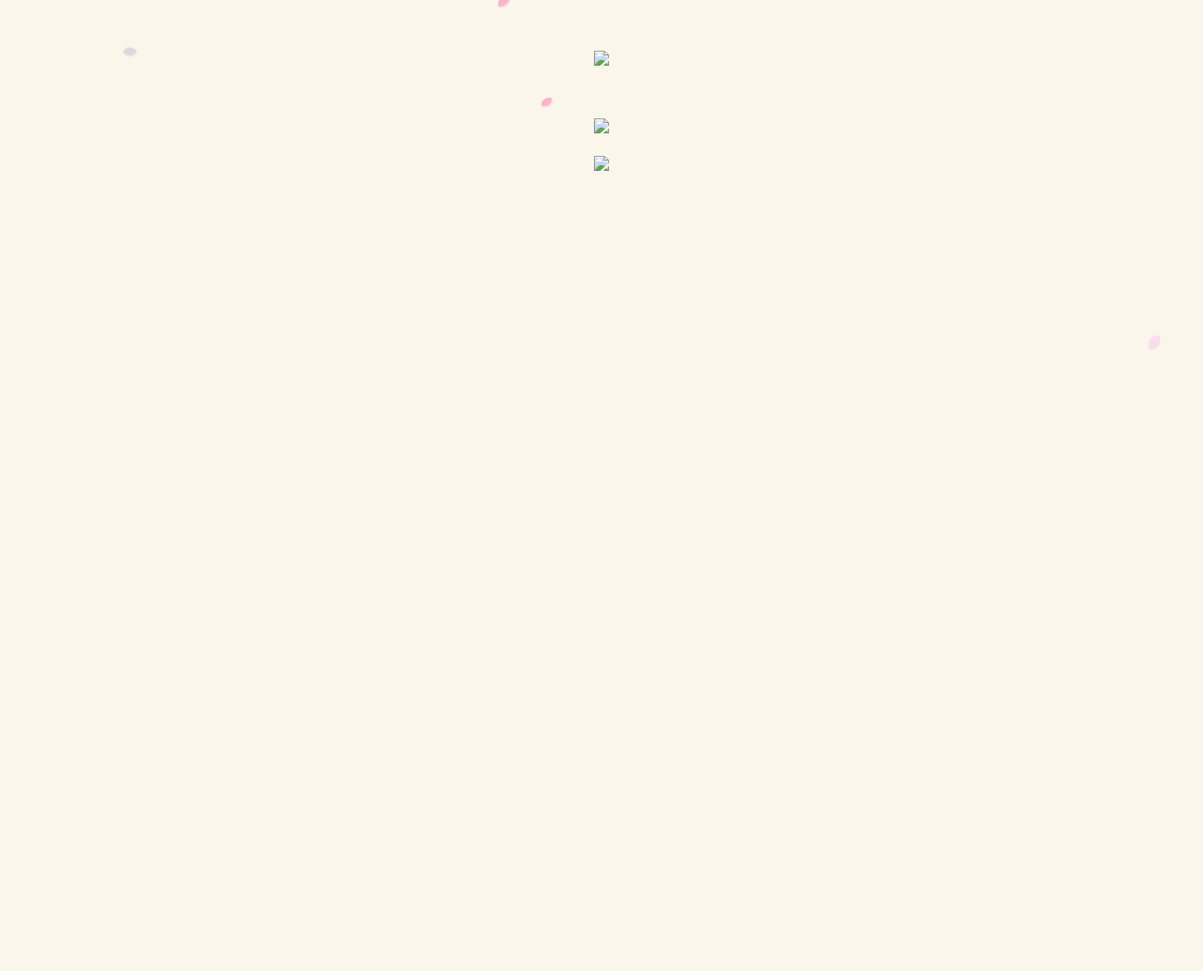
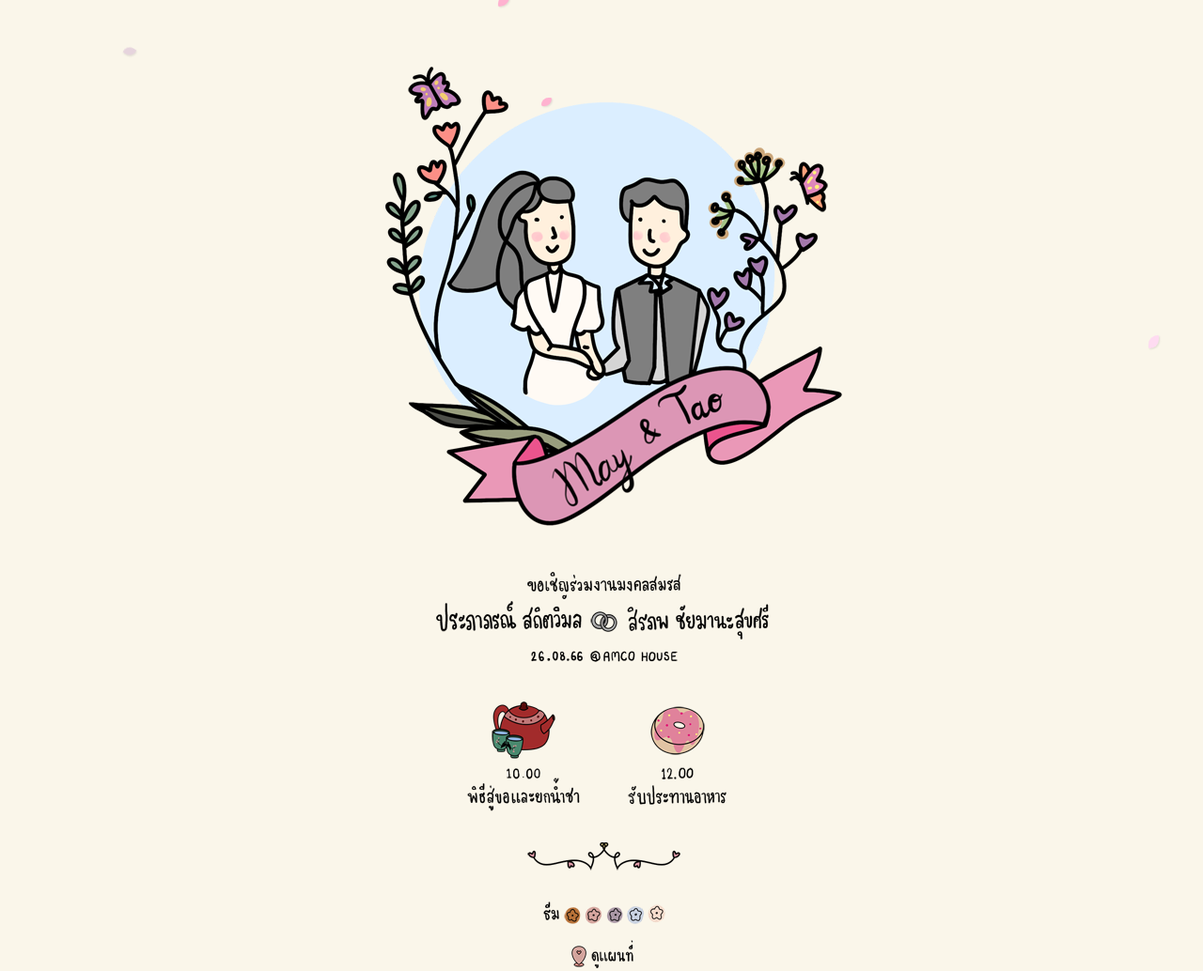
Before and after one commit to tsctao/wedding, a plain HTML site: page index.html in a window 1280 px wide. Shown: the whole page at 94% size. Before the commit the page ends 800 px from the top, so only its background shows below. Drawn offline with nearby package versions, Linux system fonts and the light colour scheme; the site is published under a folder, as on GitHub Pages, so addresses that start at the root find nothing.

Commit message:
fix path

```diff
--- a/index.html
+++ b/index.html
@@ -58,23 +58,23 @@
   <body>
     <div class="container py-5">
       <div class="text-center">
-        <img src="/img/couple.png" class="img-fluid"
-          srcset="/img/couple.png, /img/couple@2x.png 2x">
+        <img src="img/couple.png" class="img-fluid"
+          srcset="img/couple.png, img/couple@2x.png 2x">
       </div>
 
       <div class="py-4"></div>
 
       <div class="text-center">
-        <img src="/img/content.png" class="img-fluid"
-          srcset="/img/content.png, /img/content@2x.png 2x">
+        <img src="img/content.png" class="img-fluid"
+          srcset="img/content.png, img/content@2x.png 2x">
       </div>
 
       <div class="py-2"></div>
 
       <div class="text-center">
         <a href="https://goo.gl/maps/oRcbAedqhv23WJ7V9" target="_blank">
-          <img src="/img/location.png" class="img-fluid"
-            srcset="/img/location.png, /img/location@2x.png 2x">
+          <img src="img/location.png" class="img-fluid"
+            srcset="img/location.png, img/location@2x.png 2x">
         </a>
       </div>
     </div>
```
